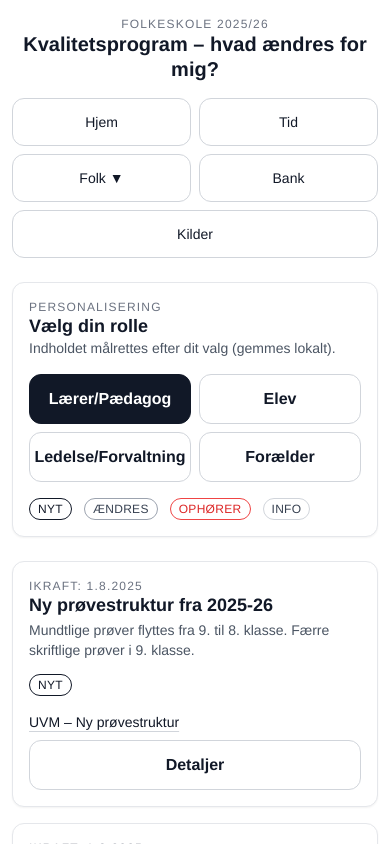
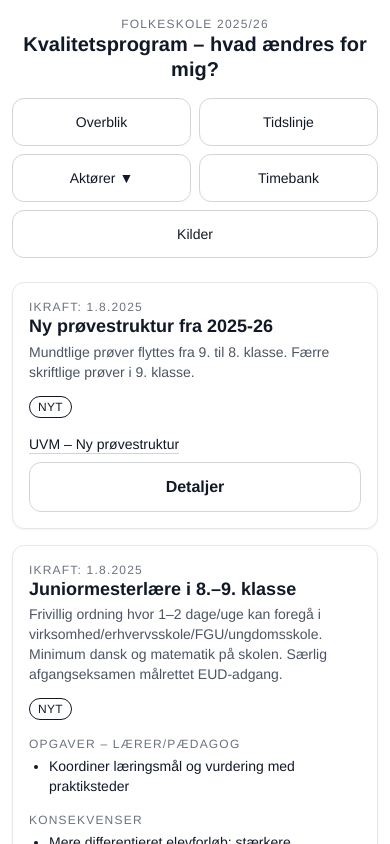
Before and after one commit to LeifNor/folkeskole-mvp, a Next.js app: page / in a window 390 px wide. Shown: the top 844 px of the page. Built offline with nearby package versions, Linux system fonts and the light colour scheme.

Commit message:
Enhance mobile usability with improved dropdown touch support, consistent button sizing, and responsive navigation adjustments.

```diff
--- a/app/globals.css
+++ b/app/globals.css
@@ -106,3 +106,26 @@ body {
     -webkit-overflow-scrolling: touch;
   }
 }
+
+/* Enhanced mobile touch support for dropdowns */
+button[aria-haspopup="true"] {
+  -webkit-tap-highlight-color: transparent;
+  -webkit-touch-callout: none;
+  -webkit-user-select: none;
+  user-select: none;
+}
+
+/* Ensure dropdown buttons have consistent touch targets */
+.btn {
+  -webkit-tap-highlight-color: transparent;
+}
+
+/* Mobile dropdown positioning fix */
+@media (max-width: 640px) {
+  [role="menu"], [aria-haspopup="true"] + div {
+    max-width: 100vw;
+    left: 0 !important;
+    right: 0 !important;
+    margin: 0 auto;
+  }
+}
--- a/app/layout.tsx
+++ b/app/layout.tsx
@@ -26,19 +26,16 @@ return (
               <nav className="w-full sm:w-auto">
                 <div className="grid grid-cols-2 gap-2 sm:flex sm:gap-3">
                   <a className="btn col-span-1 flex-1 sm:flex-none justify-center text-center" href="/">
-<span className="hidden sm:inline">Overblik</span>
-<span className="sm:hidden">Hjem</span>
+                    Overblik
                   </a>
                   <a className="btn col-span-1 flex-1 sm:flex-none justify-center text-center" href="/tidslinje">
-<span className="hidden sm:inline">Tidslinje</span>
-<span className="sm:hidden">Tid</span>
+                    Tidslinje
                   </a>
                   <div className="col-span-1">
                     <DropdownMenu trigger="Aktører" />
                   </div>
                   <a className="btn col-span-1 flex-1 sm:flex-none justify-center text-center" href="/timebank">
-<span className="hidden sm:inline">Timebank</span>
-<span className="sm:hidden">Bank</span>
+                    Timebank
                   </a>
                   <a className="btn col-span-2 sm:col-span-1 flex-1 sm:flex-none justify-center text-center" href="/kilder">
                     Kilder
--- a/app/page.tsx
+++ b/app/page.tsx
@@ -1,45 +1,23 @@
 'use client'
 import { useEffect, useState } from 'react'
-import RolePicker from '@/components/RolePicker'
 import InitiativeCard from '@/components/InitiativeCard'
 import Timeline from '@/components/Timeline'
-import BadgeLegend from '@/components/BadgeLegend'
 import { initiatives } from '@/lib/data/initiatives'
 import { timeline } from '@/lib/data/timeline'
 import type { Role } from '@/lib/roles'
 import { getInitialRole } from '@/lib/roles'
 
-
 export default function Page() {
   const [role, setRole] = useState<Role>('laerer')
-useEffect(()=> setRole(getInitialRole()), [])
-
+  useEffect(() => setRole(getInitialRole()), [])
 
   return (
     <main className="space-y-6 sm:space-y-8">
-<section className="card p-4 sm:p-6">
-<div className="flex flex-col gap-4 lg:flex-row lg:items-center lg:justify-between">
-<div className="flex-1">
-<div className="kicker">Personalisering</div>
-<h2 className="h2">Vælg din rolle</h2>
-<p className="muted">Indholdet målrettes efter dit valg (gemmes lokalt).</p>
-</div>
-<div className="lg:flex-shrink-0">
-<RolePicker onChange={setRole} />
-</div>
-</div>
-<div className="mt-4">
-<BadgeLegend />
-</div>
-</section>
-
-
       <section className="grid gap-4 sm:gap-6 sm:grid-cols-2 lg:grid-cols-2 xl:grid-cols-2">
         {initiatives.map((init) => (
           <InitiativeCard key={init.id} init={init} role={role} />
         ))}
       </section>
-
 
       <section className="card p-4 sm:p-6">
         <div className="kicker">Tidslinje</div>
--- a/components/DropdownMenu.tsx
+++ b/components/DropdownMenu.tsx
@@ -46,7 +46,7 @@ export default function DropdownMenu({ trigger, className = '' }: DropdownMenuPr
 
   const roles: Role[] = ['laerer', 'elev', 'ledelse', 'foraeldre']
 
-  const handleToggle = (e: React.MouseEvent | React.TouchEvent) => {
+  const handleToggle = (e: React.MouseEvent) => {
     e.preventDefault()
     e.stopPropagation()
     setIsOpen(!isOpen)
@@ -56,14 +56,12 @@ export default function DropdownMenu({ trigger, className = '' }: DropdownMenuPr
     <div className={`relative w-full ${className}`} ref={dropdownRef}>
       <button
         onClick={handleToggle}
-        onTouchEnd={handleToggle}
         className="btn w-full flex items-center gap-1 justify-center min-h-[44px] sm:min-h-[48px] touch-manipulation"
         aria-expanded={isOpen}
         aria-haspopup="true"
         type="button"
       >
-        <span className="hidden sm:inline">Aktører</span>
-        <span className="sm:hidden">Folk</span>
+        {trigger}
         <span className={`transform transition-transform ${isOpen ? 'rotate-180' : ''}`}>
           ▼
         </span>
@@ -71,24 +69,21 @@ export default function DropdownMenu({ trigger, className = '' }: DropdownMenuPr
 
       {isOpen && (
         <>
-          {/* Backdrop for mobile - helps with z-index and touch handling */}
+          {/* Backdrop for mobile */}
           <div
             className="fixed inset-0 z-40 sm:hidden"
             onClick={() => setIsOpen(false)}
-            onTouchEnd={() => setIsOpen(false)}
           />
 
-          <div className="absolute top-full left-0 mt-1 w-48 sm:w-48 bg-white border border-gray-200 rounded-lg shadow-lg z-50
-                        max-sm:fixed max-sm:left-3 max-sm:right-3 max-sm:w-auto max-sm:z-[60]">
+          <div className="absolute top-full left-0 mt-1 w-full sm:w-48 bg-white border border-gray-200 rounded-lg shadow-lg z-50">
             {roles.map((role) => (
               <Link
                 key={role}
                 href={`/aktor/${role}`}
                 className="block px-4 py-4 text-sm hover:bg-gray-50 active:bg-gray-100 first:rounded-t-lg last:rounded-b-lg
-                         max-sm:text-center max-sm:py-4 max-sm:min-h-[44px] max-sm:flex max-sm:items-center max-sm:justify-center
+                         text-center min-h-[44px] flex items-center justify-center
                          touch-manipulation transition-colors"
                 onClick={() => setIsOpen(false)}
-                onTouchEnd={() => setIsOpen(false)}
               >
                 {ROLE_LABELS[role]}
               </Link>
```
Also changed, not shown: komplet_kodebase_final.txt. Lines whose indentation alone changed are shown as unchanged.
